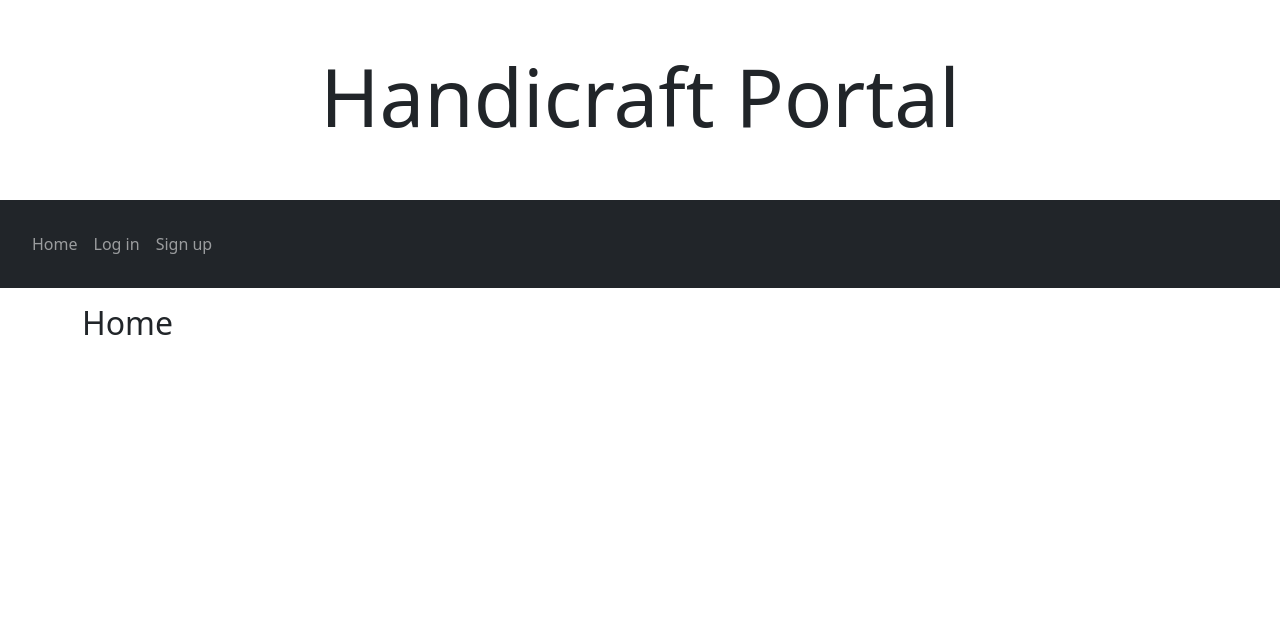
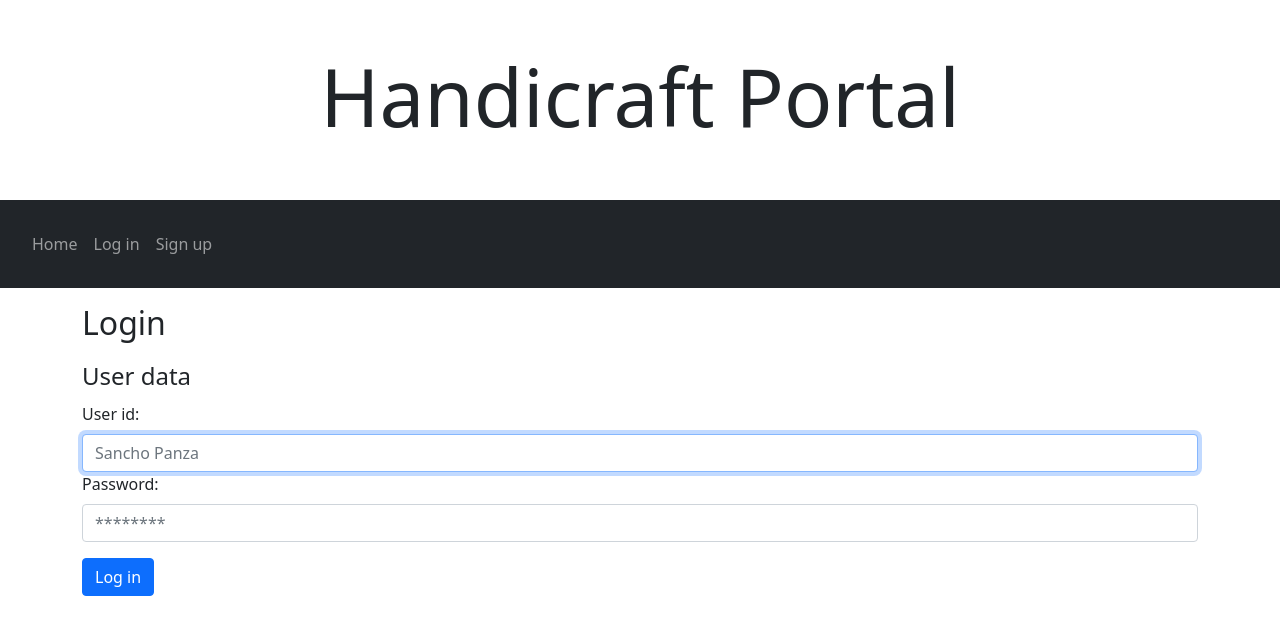
Before and after one commit to eduardocruzpalacios/handicrafts-portal-php-mysql, a PHP site: page /index.php?action=login in a window 1280 px wide. Shown: the top 635 px of the page. Run offline with PHP 8.4, Linux system fonts and the light colour scheme; data that the repository does not hold is empty.

Commit message:
login page

```diff
--- a/controllers/controllers.php
+++ b/controllers/controllers.php
@@ -1,3 +1,4 @@
 <?php
 
 require_once 'homeController.php';
+require_once 'loginController.php';
--- /dev/null
+++ b/controllers/loginController.php
@@ -0,0 +1,10 @@
+<?php
+
+class LoginController
+{
+
+  public static function loginPage()
+  {
+    require_once('views/pages/login.php');
+  }
+}
--- a/index.php
+++ b/index.php
@@ -7,6 +7,9 @@ if (!(isset($_GET['action']))) {
 } else {
   $action = $_GET['action'];
   switch ($action) {
+    case 'login':
+      LoginController::loginPage();
+      break;
     case 'home':
     default:
       HomeController::home();
--- a/login.php
+++ b/views/pages/login.php
@@ -36,12 +36,12 @@ if ($_SERVER['REQUEST_METHOD'] == 'POST') {
 </head>
 
 <body>
-  <?php include './views/header.php' ?>
-  <?php include './views/nav.php' ?>
+  <?php include 'views/partials/header.php' ?>
+  <?php include 'views/partials/nav.php' ?>
   <section class="container mt-3 mb-3">
     <h2>Login</h2>
   </section>
-  <?php include './views/login_form.php' ?>
+  <?php include 'views/partials/login_form.php' ?>
 </body>
 
 </html>
--- a/views/partials/nav.php
+++ b/views/partials/nav.php
@@ -5,7 +5,7 @@
     </li>
     <?php if (!isset($_COOKIE['user'])) : ?>
       <li class="nav-item">
-        <a href="login.php" class="nav-link">Log in</a>
+        <a href="./?action=login" class="nav-link">Log in</a>
       </li>
       <li class="nav-item">
         <a href="signup.php" class="nav-link">Sign up</a>
```
